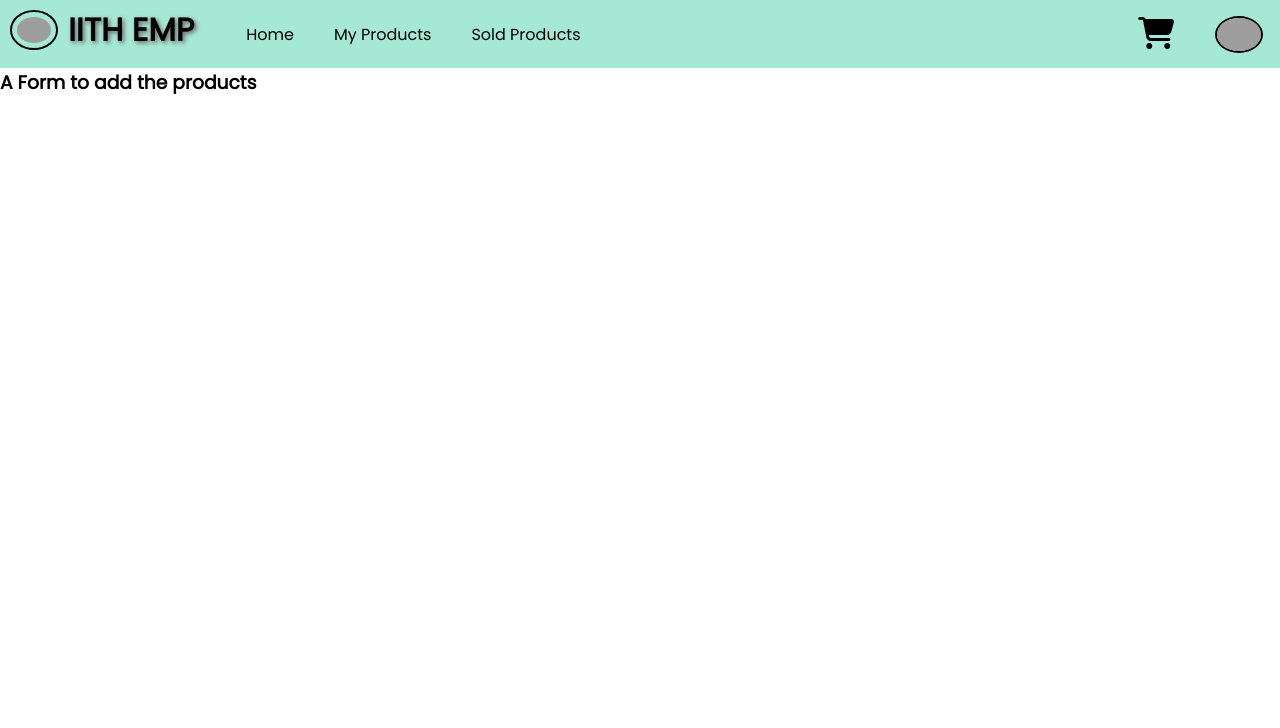
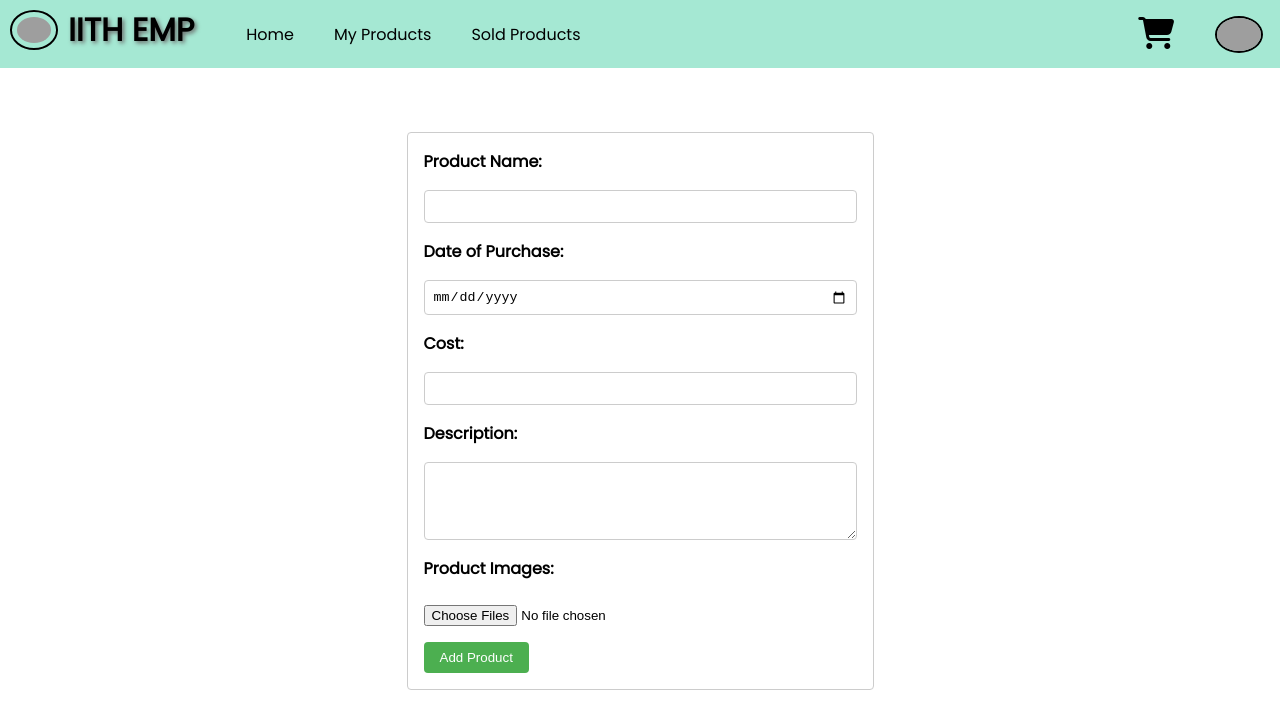
Before and after one commit to Bharadwaja-rao-D/E-MarketPlace, a React (Create React App) app in the folder emarket/client/: page /addproduct in a window 1280 px wide. Shown: the top 728 px of the page. Built offline with nearby package versions, Linux system fonts and the light colour scheme; no server answers; grey boxes are pictures that could not be loaded.

Commit message:
A form to add product is added

```diff
--- a/emarket/client/src/pages/AddProduct.js
+++ b/emarket/client/src/pages/AddProduct.js
@@ -1,9 +1,44 @@
 import React from "react";
+import "../styles/addProduct.css";
 
 function AddProduct() {
   return (
-    <div>
-      <h3>A Form to add the products</h3>
+    <div className="detail-form">
+      {/* need clarity on how to send the data */}
+      <form >
+        <label htmlFor="product-name">Product Name:</label>
+        <input type="text" id="product-name" name="product-name" required />
+
+        <label htmlFor="date-of-purchase">Date of Purchase:</label>
+        <input
+          type="date"
+          id="date-of-purchase"
+          name="date-of-purchase"
+          required
+        />
+
+        <label htmlFor="cost">Cost:</label>
+        <input type="number" id="cost" name="cost" required />
+
+        <label htmlFor="description">Description:</label>
+        <textarea
+          id="description"
+          name="description"
+          rows="4"
+          cols="50"
+        ></textarea>
+
+        <label htmlFor="product-images">Product Images:</label>
+        <input
+          type="file"
+          id="product-images"
+          name="product-images"
+          accept="image/*"
+          multiple
+        />
+
+        <input type="submit" value="Add Product" />
+      </form>
     </div>
   );
 }
--- /dev/null
+++ b/emarket/client/src/styles/addProduct.css
@@ -0,0 +1,46 @@
+.detail-form {
+  display: flex;
+  justify-content: center;
+  margin: 4rem;
+}
+form {
+  display: flex;
+  flex-direction: column;
+  align-items: flex-start;
+  gap: 16px;
+  padding: 16px;
+  border: 1px solid #ccc;
+  border-radius: 4px;
+}
+
+label {
+  font-weight: bold;
+}
+
+input[type="text"],
+input[type="date"],
+input[type="number"],
+textarea {
+  width: 100%;
+  padding: 8px;
+  border: 1px solid #ccc;
+  border-radius: 4px;
+  box-sizing: border-box;
+}
+
+input[type="file"] {
+  margin-top: 8px;
+}
+
+input[type="submit"] {
+  background-color: #4caf50;
+  color: #fff;
+  padding: 8px 16px;
+  border: none;
+  border-radius: 4px;
+  cursor: pointer;
+}
+
+input[type="submit"]:hover {
+  background-color: #3e8e41;
+}
```
